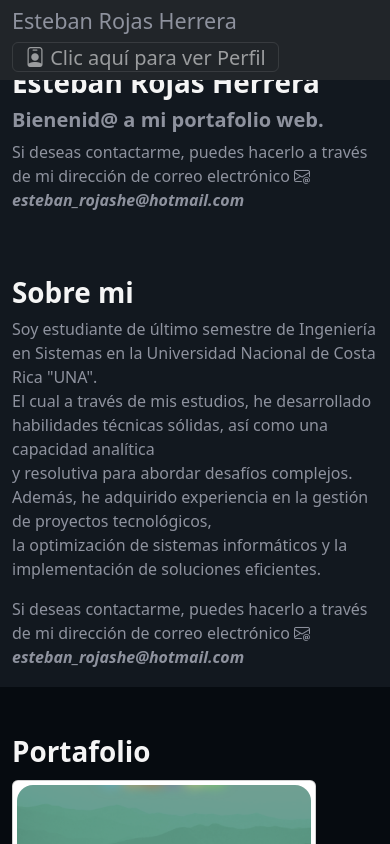
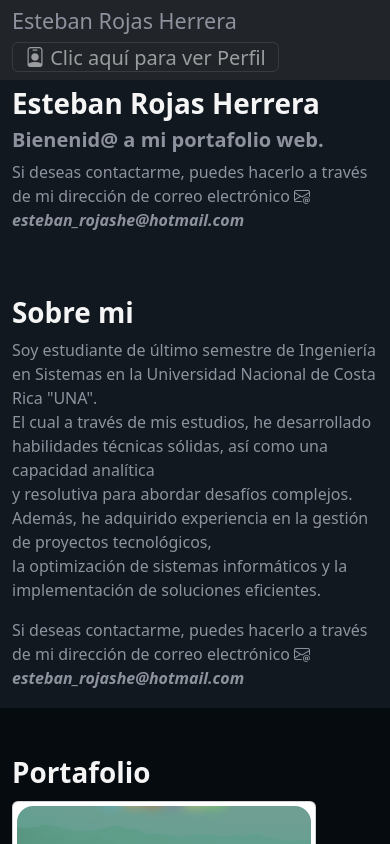
Before and after one commit to EstebanRoHe/Portafolio, a React (Create React App) app: page / in a window 390 px wide. Shown: the top 844 px of the page. Built offline with nearby package versions, Linux system fonts and the light colour scheme.

Commit message:
responsive del div principal
responsive del div principal para que cuando la resolución de la pantalla sea menor a los 800px

```diff
--- a/src/App.css
+++ b/src/App.css
@@ -18,6 +18,34 @@ body {
         flex-direction: column;
     }
 }
+
+@media screen and (max-width: 768px) {
+    .cvv {
+        margin-top: 10%;
+    }
+}
+
+@media screen and (max-width: 300px) {
+    .cvv {
+        margin-top: 20%;
+    }
+}
+
+@media screen and (max-width: 250px) {
+    .cvv {
+        margin-top: 60%;
+    }
+}
+
+
+
+@media screen and (max-width: 180px) {
+    .cvv {
+        margin-top: 90%;
+    }
+}
+
+
 
 
 h1 {
```
